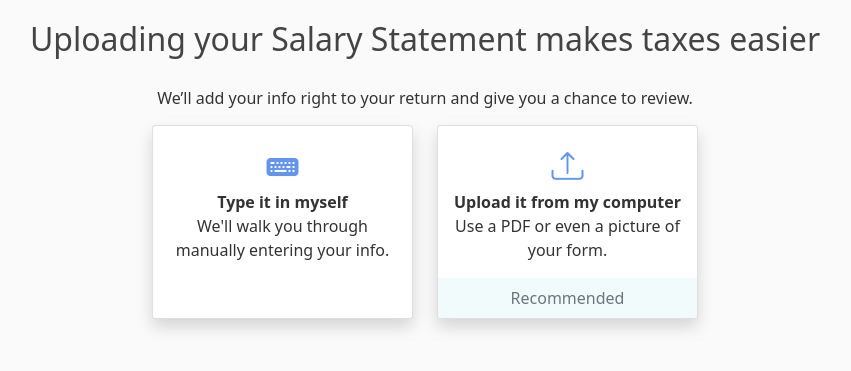
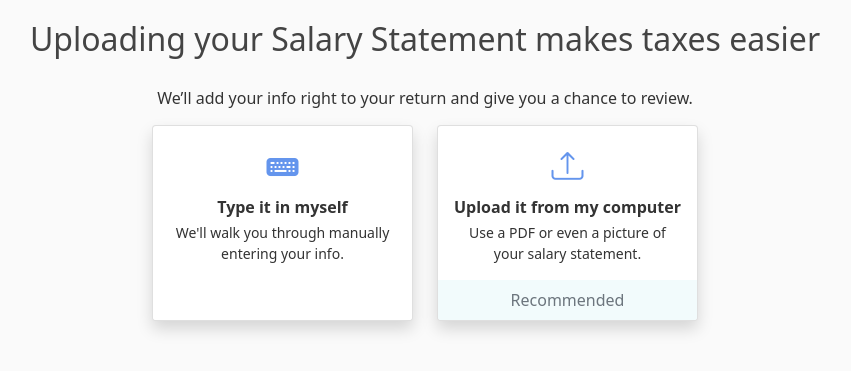
Before and after one commit to layesh/TaxLoverProject, a Django app: page /save-income-data/salary/yes/ in a window 1280 px wide. Shown: the part 80-451 px from the top of the page, without its empty margins (215-1066 px from the left). Run offline with Django 3.2, Linux system fonts and the light colour scheme; a user stored in the database is signed in; tables that the repository leaves empty hold one stand-in row (values such as "Sample post"); grey boxes marked "Sample" are stand-in pictures; some libraries are stand-ins or nearby versions.

Commit message:
Made choose salary input page functional.

```diff
--- a/taxlover/static/taxlover/main.css
+++ b/taxlover/static/taxlover/main.css
@@ -148,4 +148,5 @@ a.article-title:hover {
 
 .selection-card:focus {
     outline: 3px solid #2ca01c;
+    background-color: #EDF9F2;
 }
--- a/taxlover/templates/taxlover/choose-salary-input.html
+++ b/taxlover/templates/taxlover/choose-salary-input.html
@@ -13,10 +13,10 @@
                     <div style="text-align: center">
                         <i class="bi bi-keyboard-fill" style="font-size: 2rem; color: cornflowerblue;"></i>
                     </div>
-                    <div>
+                    <div style="padding-top: 5px">
                         <b>Type it in myself</b>
                     </div>
-                    <div>
+                    <div style="font-size: 14px; padding-top: 3px">
                         We'll walk you through manually entering your info.
                     </div>
                 </div>
@@ -31,11 +31,11 @@
                     <div>
                         <i class="bi bi-upload" style="font-size: 2rem; color: cornflowerblue;"></i>
                     </div>
-                    <div>
+                    <div style="padding-top: 5px">
                         <b>Upload it from my computer</b>
                     </div>
-                    <div>
-                        Use a PDF or even a picture of your form.
+                    <div style="font-size: 14px; padding-top: 3px">
+                        Use a PDF or even a picture of your salary statement.
                     </div>
                 </div>
                 <div class="card-footer text-muted" style="background: #f2fbfc;border-top: 0">
```
